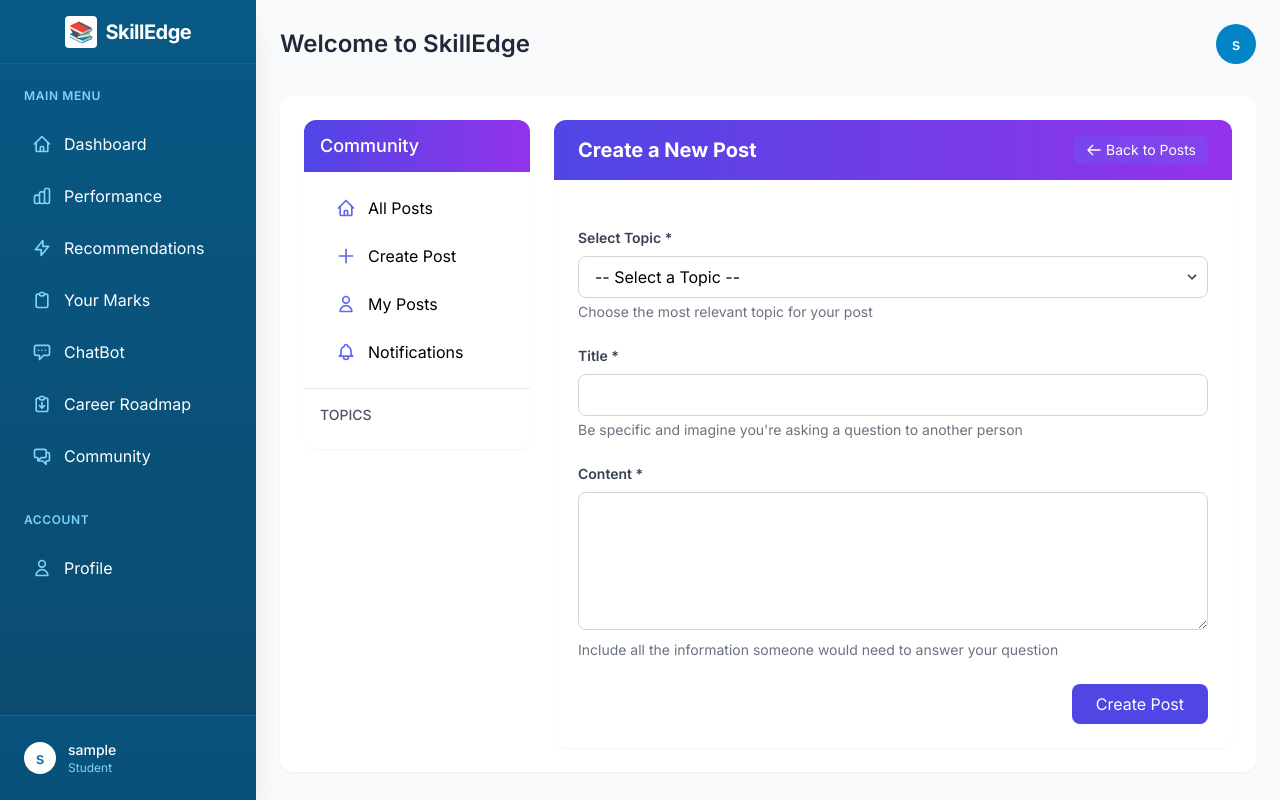
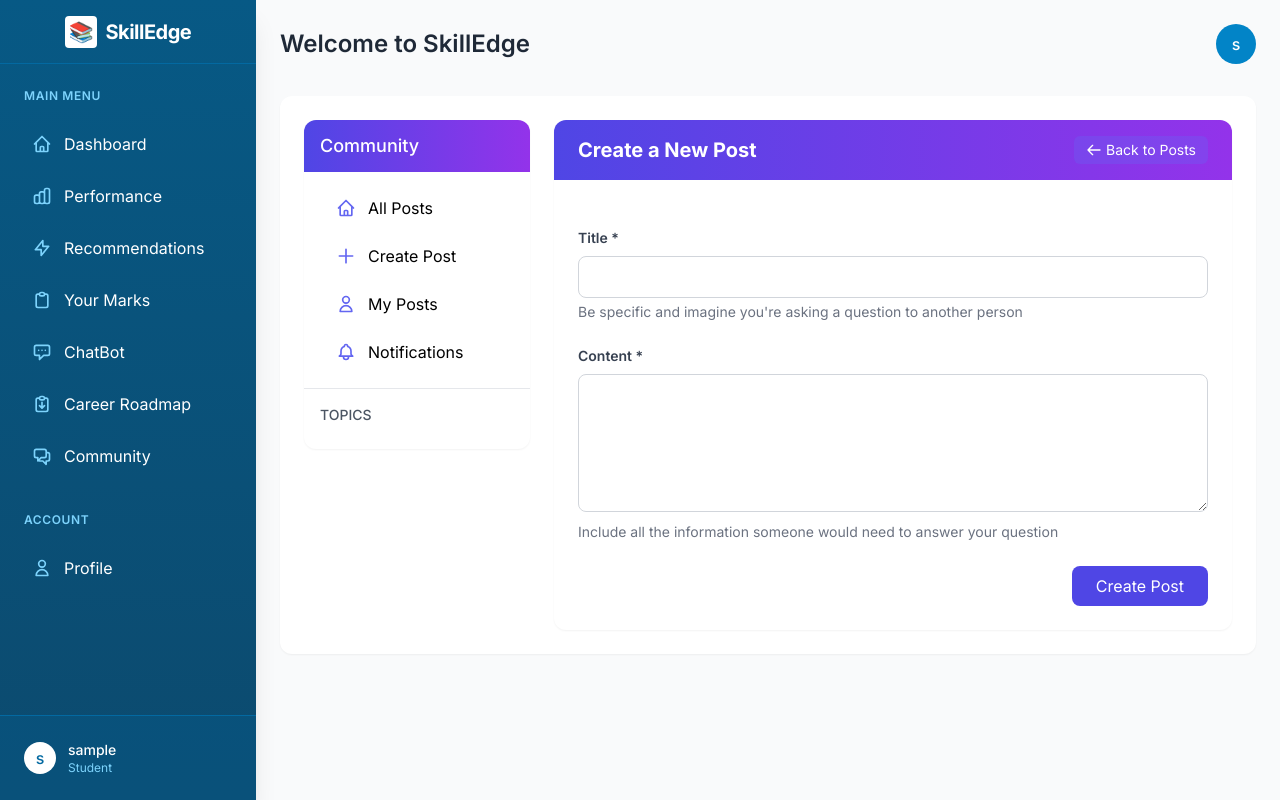
Before and after one commit to PyCoderVivek/SPA, a Django app: page /community/post/create/ in a window 1280 px wide. Run offline with Django 5.2, Linux system fonts and the light colour scheme; the visitor is signed in with stand-in values (Sample User, id 1); data that the repository does not hold is empty; some libraries are stand-ins or nearby versions.

Commit message:
change in template

```diff
--- a/SkillEdge-root/Community/forms.py
+++ b/SkillEdge-root/Community/forms.py
@@ -4,11 +4,10 @@ from .models import Post, Comment, Topic
 class PostForm(forms.ModelForm):
     class Meta:
         model = Post
-        fields = ['title', 'content', 'topic']
+        fields = ['title', 'content']
         widgets = {
             'title': forms.TextInput(attrs={'class': 'w-full px-4 py-2 border border-gray-300 rounded-lg focus:ring-2 focus:ring-indigo-500 focus:border-indigo-500'}),
             'content': forms.Textarea(attrs={'class': 'w-full px-4 py-2 border border-gray-300 rounded-lg focus:ring-2 focus:ring-indigo-500 focus:border-indigo-500', 'rows': 5}),
-            'topic': forms.Select(attrs={'class': 'w-full px-4 py-2 border border-gray-300 rounded-lg focus:ring-2 focus:ring-indigo-500 focus:border-indigo-500'}),
         }
 
 class CommentForm(forms.ModelForm):
--- a/SkillEdge-root/Community/templates/community/create_post.html
+++ b/SkillEdge-root/Community/templates/community/create_post.html
@@ -19,34 +19,6 @@
     <div class="p-6">
         <form method="post" class="space-y-6">
             {% csrf_token %}
-
-            <!-- Topic field - Moved to top for better visibility -->
-            <div class="mb-6">
-                <label for="{{ form.topic.id_for_label }}" class="block text-sm font-semibold text-gray-700 mb-2">Select Topic *</label>
-                <div class="relative">
-                    <select name="{{ form.topic.name }}" id="{{ form.topic.id_for_label }}" class="w-full px-4 py-2 border border-gray-300 rounded-lg focus:ring-2 focus:ring-indigo-500 focus:border-indigo-500 bg-white appearance-none cursor-pointer">
-                        <option value="">-- Select a Topic --</option>
-                        {% for topic in topics %}
-                            <option value="{{ topic.id }}" {% if form.topic.value|stringformat:"s" == topic.id|stringformat:"s" %}selected{% endif %}>
-                                {{ topic.name }}
-                            </option>
-                        {% endfor %}
-                    </select>
-                    <div class="pointer-events-none absolute inset-y-0 right-0 flex items-center px-2 text-gray-700">
-                        <svg class="fill-current h-4 w-4" xmlns="http://www.w3.org/2000/svg" viewBox="0 0 20 20">
-                            <path d="M9.293 12.95l.707.707L15.657 8l-1.414-1.414L10 10.828 5.757 6.586 4.343 8z"/>
-                        </svg>
-                    </div>
-                </div>
-                {% if form.topic.errors %}
-                <div class="mt-1 text-sm text-red-600">
-                    {% for error in form.topic.errors %}
-                        <p>{{ error }}</p>
-                    {% endfor %}
-                </div>
-                {% endif %}
-                <p class="mt-1 text-sm text-gray-500">Choose the most relevant topic for your post</p>
-            </div>
 
             <!-- Title field -->
             <div>
--- a/SkillEdge-root/Community/views.py
+++ b/SkillEdge-root/Community/views.py
@@ -7,6 +7,66 @@ from .models import Post, Comment, Topic, Notification
 from .forms import PostForm, CommentForm
 from Authentication.models import Profile
 from django.http import JsonResponse
+
+# Topic keywords for automatic classification
+TOPIC_KEYWORDS = {
+    'Programming': [
+        'code', 'programming', 'python', 'java', 'javascript', 'function',
+        'algorithm', 'debug', 'error', 'compiler', 'syntax'
+    ],
+    'Data Science': [
+        'data', 'analysis', 'machine learning', 'ai', 'statistics', 'pandas',
+        'numpy', 'dataset', 'model', 'prediction', 'analytics'
+    ],
+    'Web Development': [
+        'html', 'css', 'javascript', 'web', 'frontend', 'backend', 'api',
+        'react', 'angular', 'django', 'node', 'database'
+    ],
+    'Career Advice': [
+        'job', 'career', 'interview', 'resume', 'salary', 'skills',
+        'professional', 'experience', 'hiring', 'company'
+    ],
+    'Learning Resources': [
+        'learn', 'course', 'tutorial', 'book', 'resource', 'study',
+        'guide', 'documentation', 'example', 'practice'
+    ],
+    'Projects': [
+        'project', 'portfolio', 'github', 'collaborate', 'build',
+        'develop', 'create', 'implement', 'design', 'architecture'
+    ],
+    'Tech News': [
+        'news', 'update', 'release', 'announcement', 'technology',
+        'trend', 'innovation', 'latest', 'version', 'feature'
+    ]
+}
+
+def determine_topic(title, content):
+    """
+    Determine the most relevant topic based on post content and title
+    """
+    # Combine title and content for analysis
+    text = (title + " " + content).lower()
+
+    # Count keyword matches for each topic
+    topic_scores = {}
+    for topic_name, keywords in TOPIC_KEYWORDS.items():
+        score = sum(1 for keyword in keywords if keyword.lower() in text)
+        topic_scores[topic_name] = score
+
+    # Get the topic with the highest score
+    if topic_scores:
+        best_topic = max(topic_scores.items(), key=lambda x: x[1])
+        if best_topic[1] > 0:  # If we found at least one keyword match
+            return Topic.objects.get(name=best_topic[0])
+
+    # Default to "General Discussion" if no clear match
+    return Topic.objects.get_or_create(
+        name="General Discussion",
+        defaults={
+            'description': 'General discussions and questions',
+            'icon': 'chat-dots'
+        }
+    )[0]
 
 def community_home(request):
     """Main community page with topic filters and post listing"""
@@ -52,21 +112,24 @@ def community_home(request):
 
 @login_required
 def create_post(request):
-    """Create a new post"""
+    """Create a new post with automatic topic assignment"""
     if request.method == 'POST':
         form = PostForm(request.POST)
         if form.is_valid():
             post = form.save(commit=False)
             post.author = request.user
+
+            # Automatically determine the topic
+            post.topic = determine_topic(form.cleaned_data['title'], form.cleaned_data['content'])
+
             post.save()
-            messages.success(request, 'Your post has been created successfully!')
+            messages.success(request, f'Your post has been created successfully in the {post.topic.name} topic!')
             return redirect('post_detail', post.id)
     else:
         form = PostForm()
 
     context = {
         'form': form,
-        'topics': Topic.objects.all(),
     }
     return render(request, 'community/create_post.html', context)
 
```
